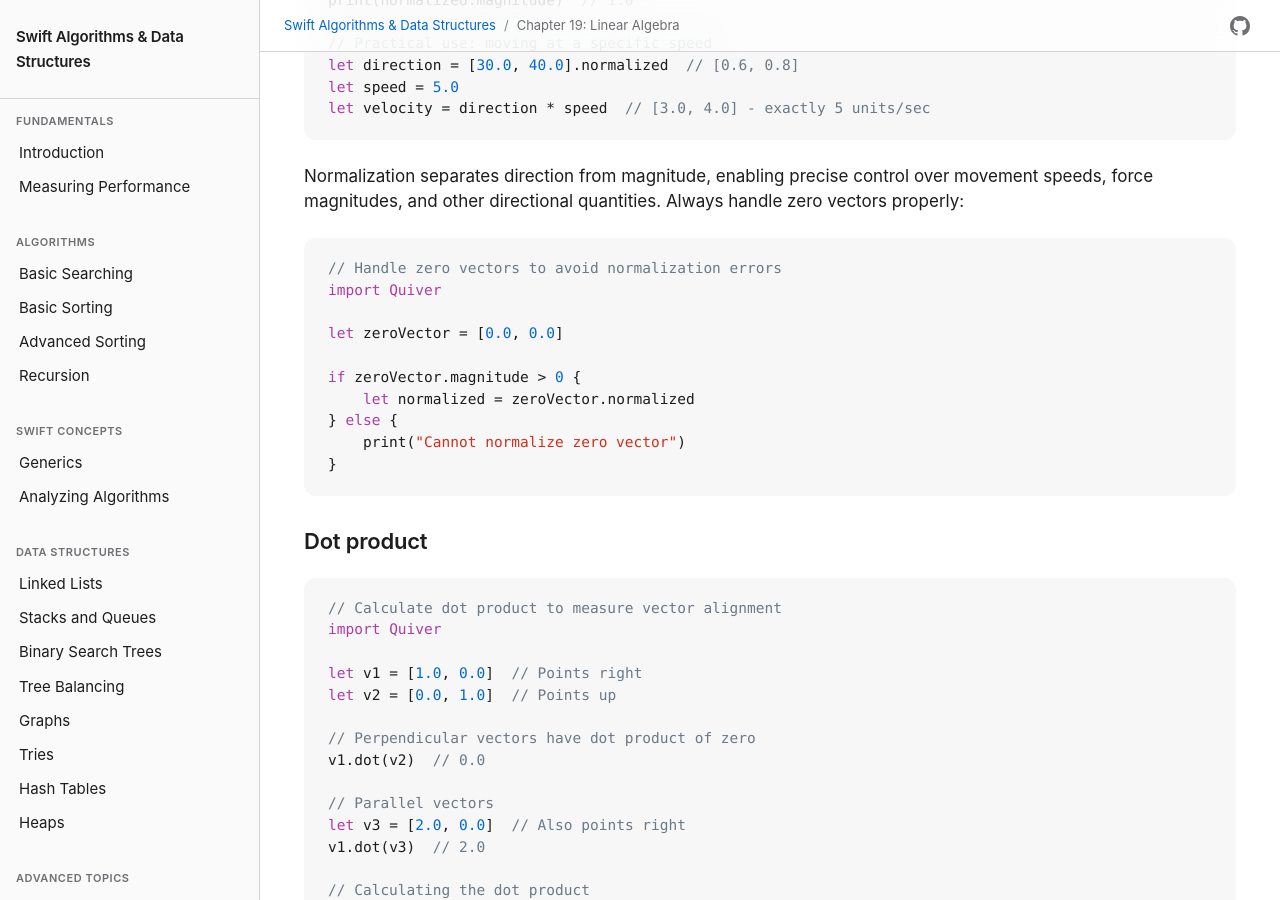
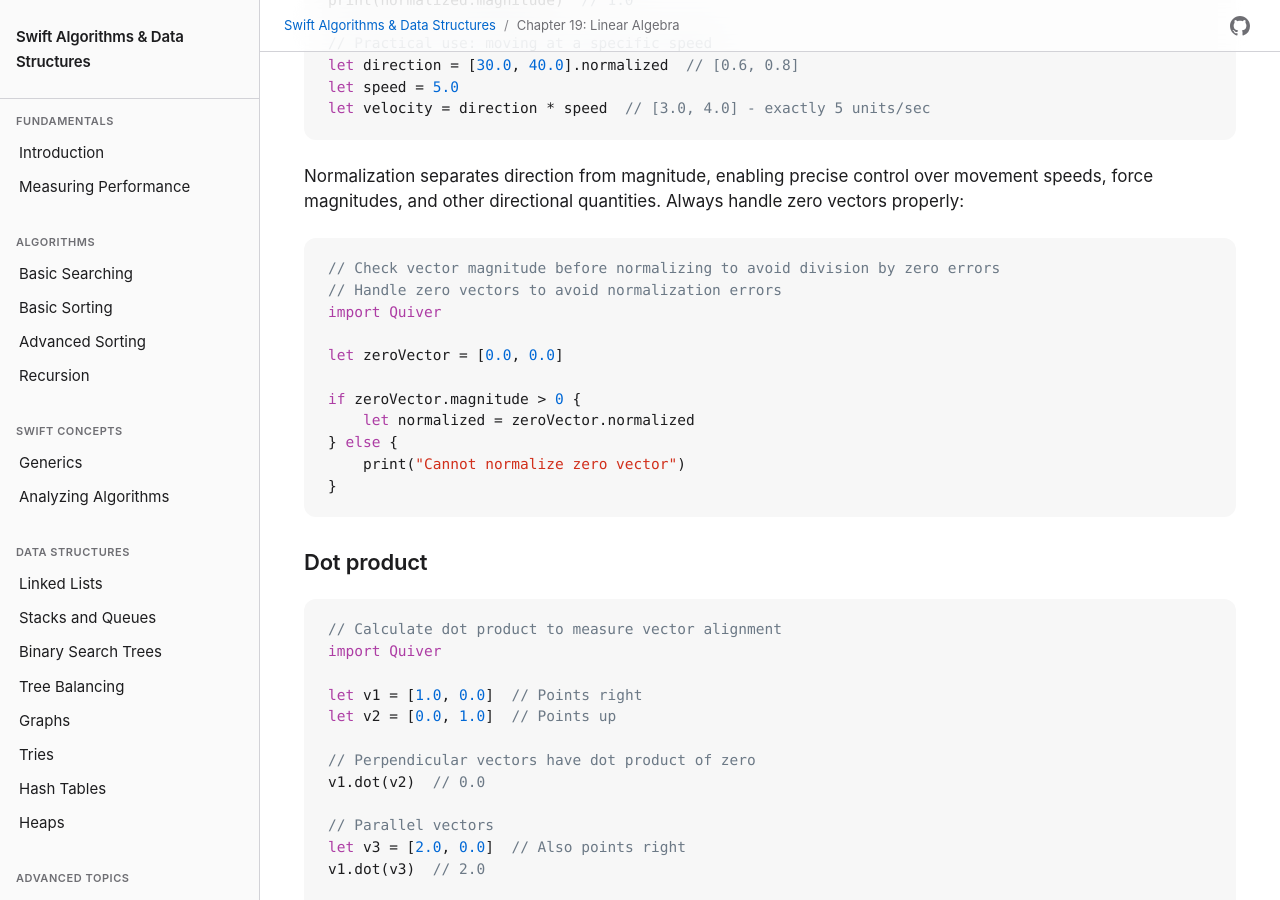
Before and after one commit to waynewbishop/swift-algorithms, a Jekyll site: the page built from 19-linear-algebra.md, in a window 1280 px wide and 900 px high, scrolled down 5653 px. Built offline with Jekyll 4.4.1, drawn with Linux system fonts in a browser that asks for light colours.

Commit message:
Add missing code comment to Chapter 19: Linear Algebra
Added descriptive comment to zero vector handling example explaining
division by zero prevention when normalizing vectors.

Final stats:
- Code comment coverage: 90%→100%
- Length: 563 lines (unchanged)
- Grade: A- (92%)→A (95%)

````diff
--- a/19-linear-algebra.md
+++ b/19-linear-algebra.md
@@ -187,6 +187,7 @@ let velocity = direction * speed  // [3.0, 4.0] - exactly 5 units/sec
 Normalization separates direction from magnitude, enabling precise control over movement speeds, force magnitudes, and other directional quantities. Always handle zero vectors properly:
 
 ```swift
+// Check vector magnitude before normalizing to avoid division by zero errors
 // Handle zero vectors to avoid normalization errors
 import Quiver
 
````
